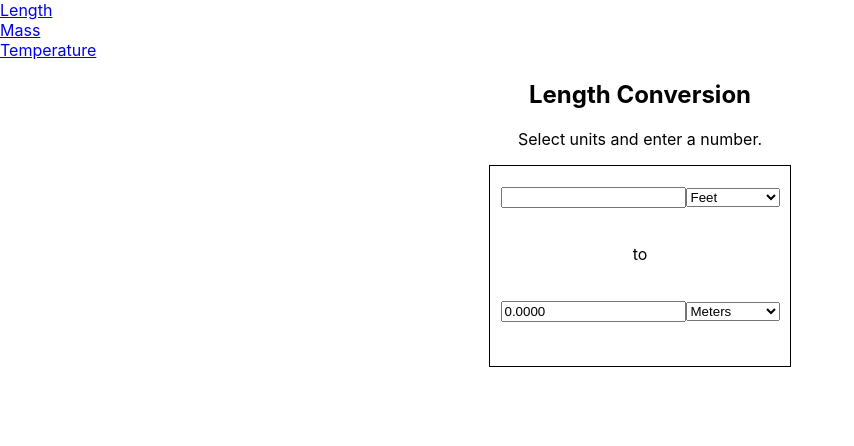
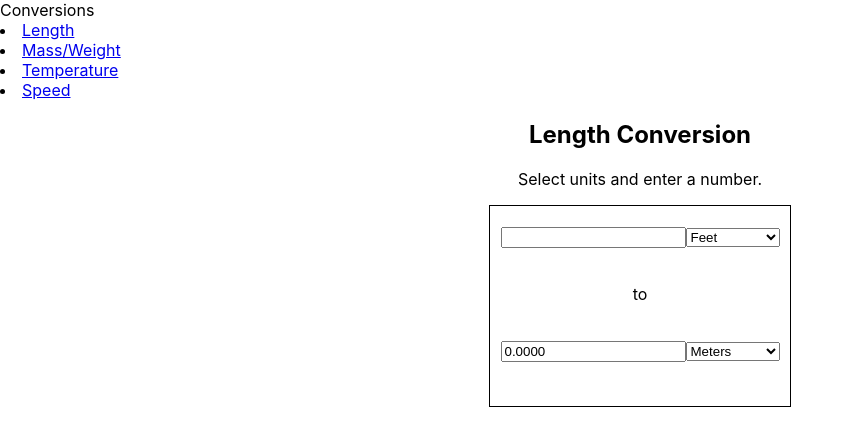
Before and after one commit to F1TR4t/SWE632_Calculator, a React (Create React App) app: page / in a window 1280 px wide. Shown: the top 446 px of the page, without its empty margins (0-854 px from the left). Built offline with nearby package versions, Linux system fonts and the light colour scheme.

Commit message:
Updated App.js with link to Speed.js

```diff
--- a/src/App.js
+++ b/src/App.js
@@ -1,6 +1,7 @@
 import Length from "./Components/Conversion/Length";
 import Mass from "./Components/Conversion/Mass";
 import Temperature from "./Components/Conversion/Temperature";
+import Speed from "./Components/Conversion/Speed";
 import React from "react";
 import { BrowserRouter as Router,Routes, Route, Link } from 'react-router-dom';
 
@@ -17,18 +18,29 @@ function App() {
       //Another place for dropdowns is: https://reactjs.org/docs/forms.html
       // routed to reach different components
     <>
+    <div>Conversions
     <Router>
+    <li>
     <Link to ="/">Length</Link>
-    <br></br>
-    <Link to = "/Mass">Mass</Link>
-     <br></br>
+    </li>
+    <li>
+    <Link to = "/Mass">Mass/Weight</Link>
+    </li>
+    <li>
     <Link to = "/Temperature">Temperature</Link>
+    </li>
+    <li>
+    <Link to = "/Speed">Speed</Link>
+    </li>
     <Routes>
       <Route exact path = '/' element={<Length />}></Route>
       <Route exact path = '/Mass' element={<Mass />}></Route>
       <Route exact path = '/Temperature' element={<Temperature />}></Route>
+      <Route exact path = '/Speed' element={<Speed />}></Route>
     </Routes>
+
       </Router>
+      </div>
       </>
   );
 }
```
